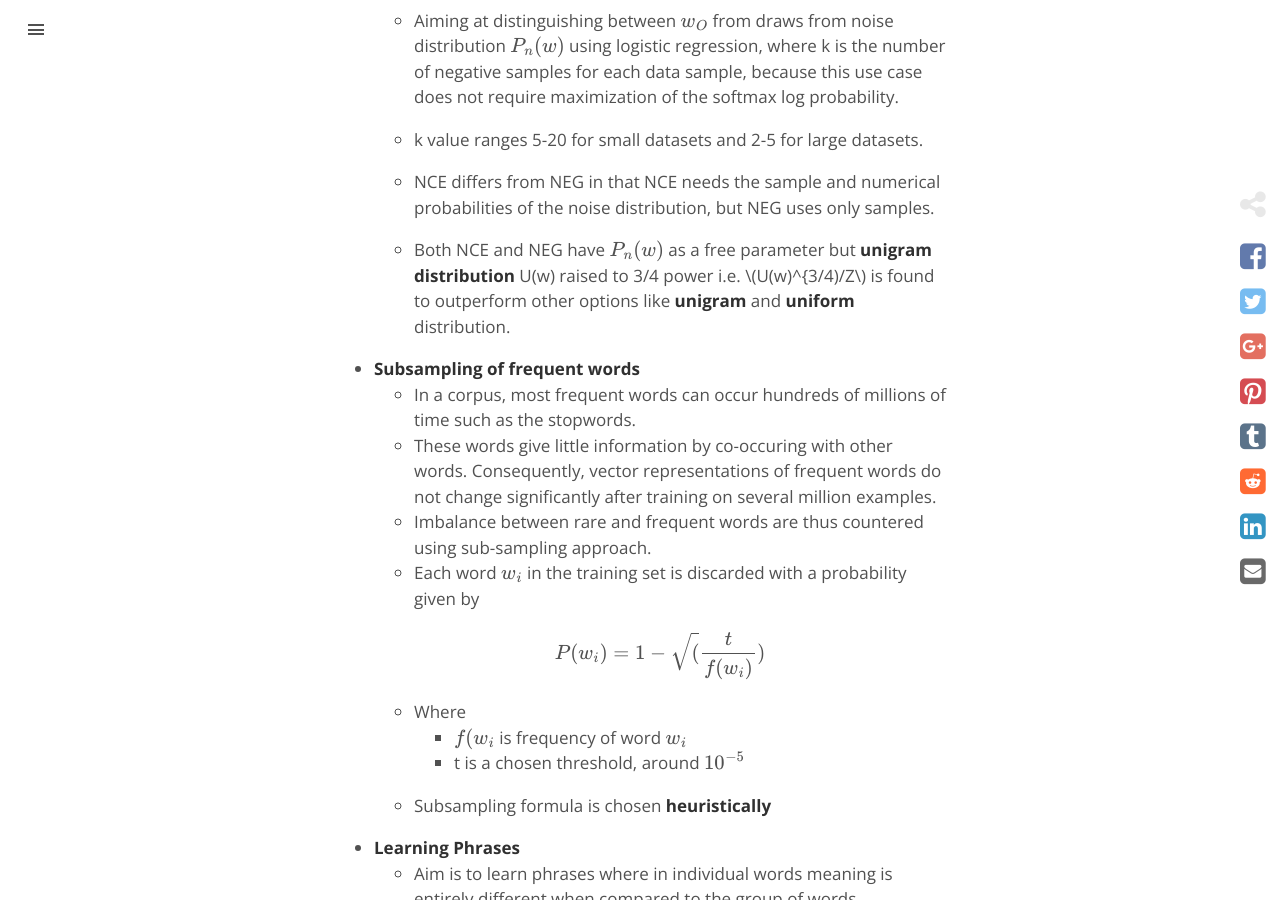
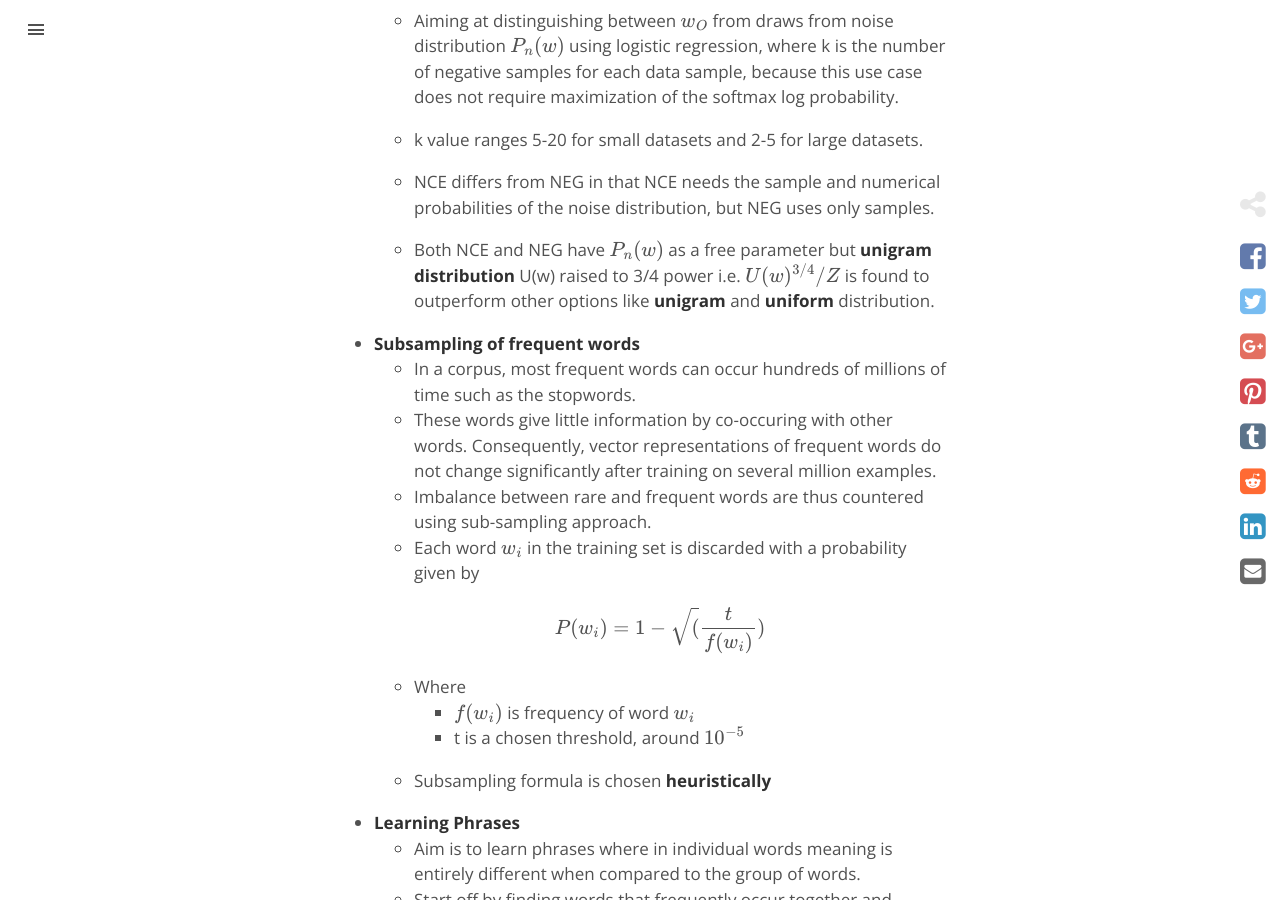
Before and after one commit to shreyasrh9/github-page-v2, a Jekyll site: the page built from _posts/2017-07-26-improvements-on-word2vec.md, in a window 1280 px wide and 900 px high, scrolled down 2010 px. Built offline with Jekyll 4.4.1, drawn with Linux system fonts in a browser that asks for light colours; nearby versions of some CDN libraries; formulas are drawn with MathJax 3; comment, search, counter and statistics services are not loaded.

```diff
--- a/_posts/2017-07-26-improvements-on-word2vec.md
+++ b/_posts/2017-07-26-improvements-on-word2vec.md
@@ -66,7 +66,7 @@ $$p(w_O|w_I) = \frac {exp((v_{w_O}^{'})^T v_{w_I})} {\sum_{w=1}^W exp((v_w^{'})^
 
   * NCE differs from NEG in that NCE needs the sample and numerical probabilities of the noise distribution, but NEG uses only samples.
 
-  * Both NCE and NEG have \\(P_n(w)\\) as a free parameter but **unigram distribution** U(w) raised to 3/4 power i.e. \\(U(w)^{3/4)/Z\\) is found to outperform other options like **unigram** and **uniform** distribution.
+  * Both NCE and NEG have \\(P_n(w)\\) as a free parameter but **unigram distribution** U(w) raised to 3/4 power i.e. \\(U(w)^{3/4}/Z\\) is found to outperform other options like **unigram** and **uniform** distribution.
 
 * **Subsampling of frequent words**
   * In a corpus, most frequent words can occur hundreds of millions of time such as the stopwords.
@@ -77,7 +77,7 @@ $$p(w_O|w_I) = \frac {exp((v_{w_O}^{'})^T v_{w_I})} {\sum_{w=1}^W exp((v_w^{'})^
   $$P(w_i) = 1 - \sqrt (\frac {t} {f(w_i)})$$
 
   * Where
-    * \\(f(w_i\\) is frequency of word \\(w_i\\)
+    * \\(f(w_i)\\) is frequency of word \\(w_i\\)
     * t is a chosen threshold, around \\(10^{-5}\\)
   * Subsampling formula is chosen **heuristically**
 
```
